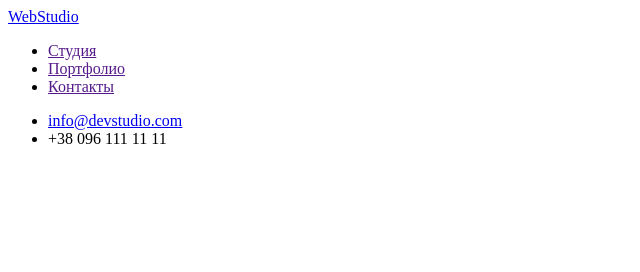
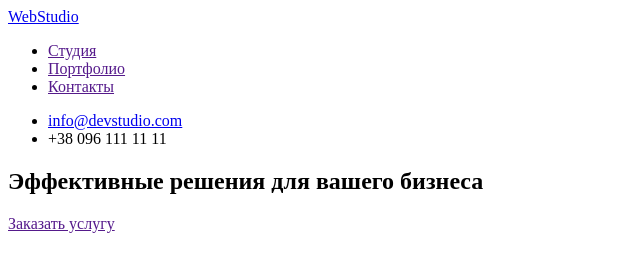
Before and after one commit to ChristianRC007/goit-markup-hw-01, a plain HTML site: page index.html in a window 1280 px wide. Shown: the whole page, without its empty margins (0-640 px from the left). Drawn offline with Linux system fonts and the light colour scheme.

Commit message:
Добаваляет шапку

```diff
--- a/index.html
+++ b/index.html
@@ -21,5 +21,12 @@
         </ul>
       </nav>
     </header>
+    <main>
+      <!-- Шапка -->
+      <section>
+        <h1>Эффективные решения для вашего бизнеса</h1>
+        <a href="">Заказать услугу</a>
+      </section>
+    </main>
   </body>
 </html>
```
